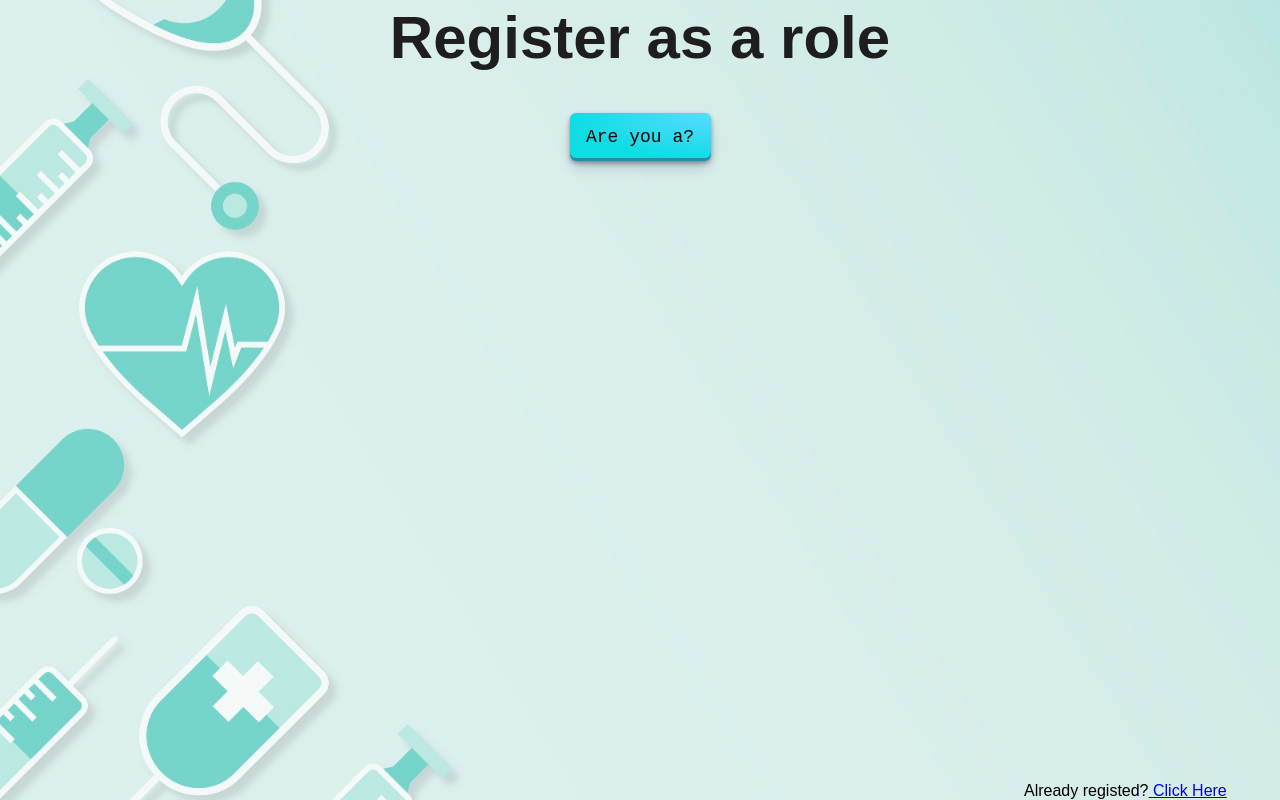
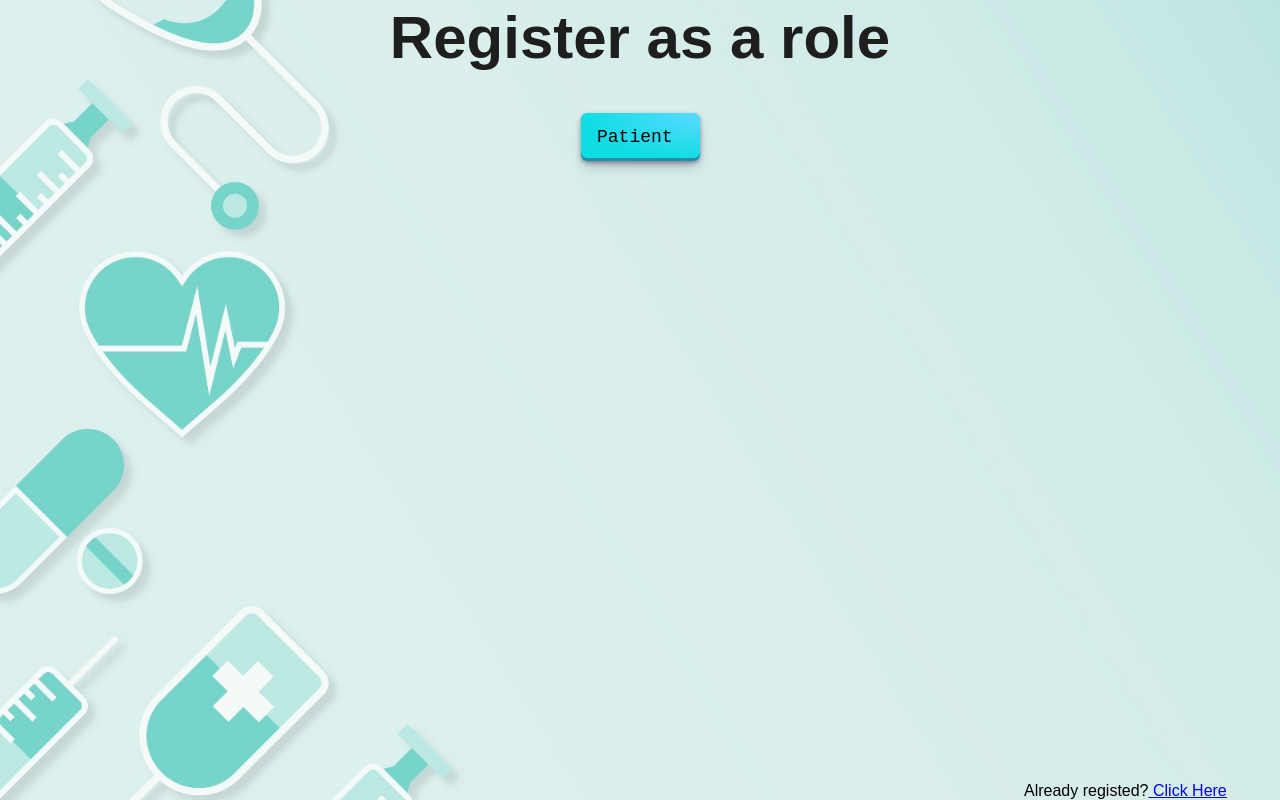
Before and after one commit to valendc15/MyMeds, a React (Create React App) app: page / in a window 1280 px wide. Built offline with nearby package versions, Linux system fonts and the light colour scheme.

Commit message:
remove generic register

```diff
--- a/src/Home.js
+++ b/src/Home.js
@@ -42,7 +42,6 @@ function Home() {
       </div>
       <div className='select'>
         <select className='button-29' value={role} onChange={handleOnChange}>
-          <option value="selectRegister">Are you a?</option>
           <option value="patient">Patient</option>
           <option value="medic">Medic</option>
           <option value="pharmacy">Pharmacy</option>
```
